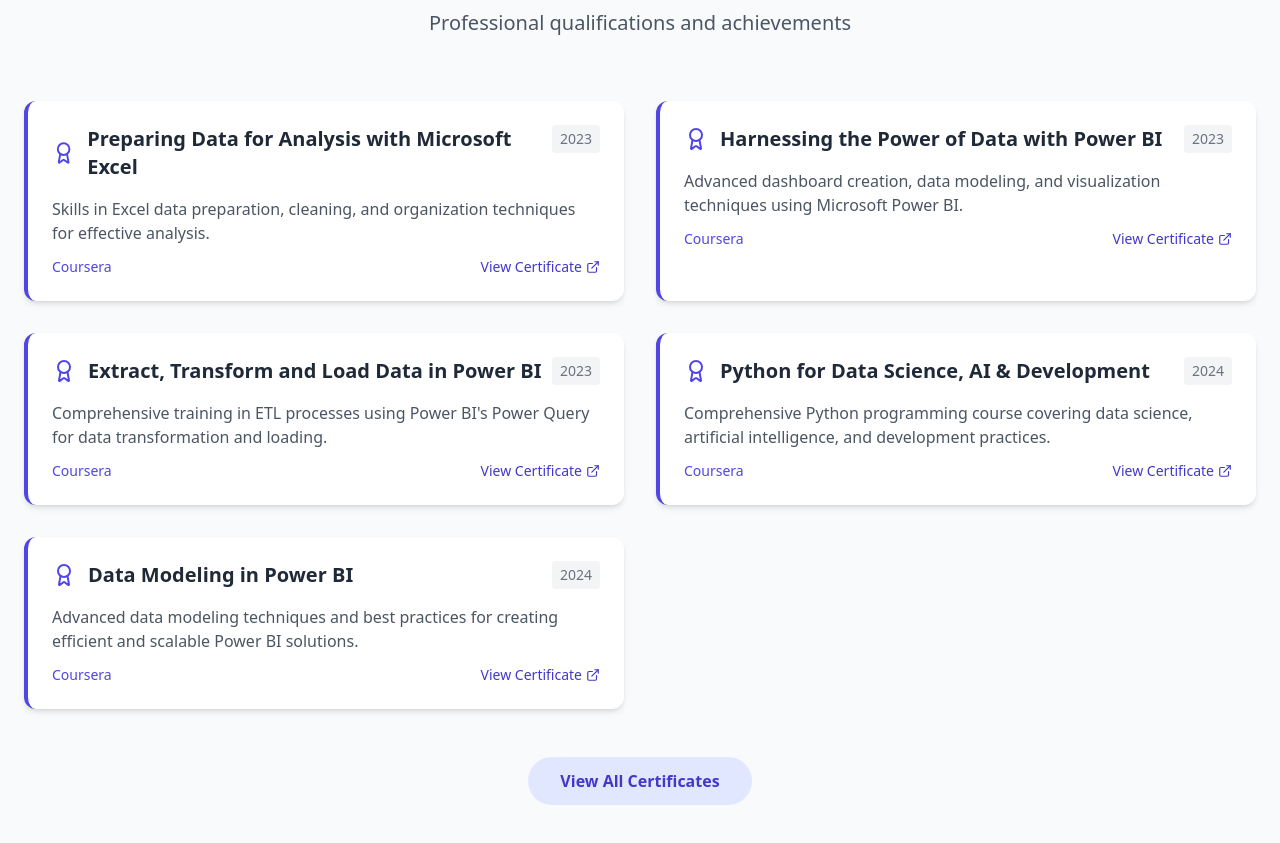
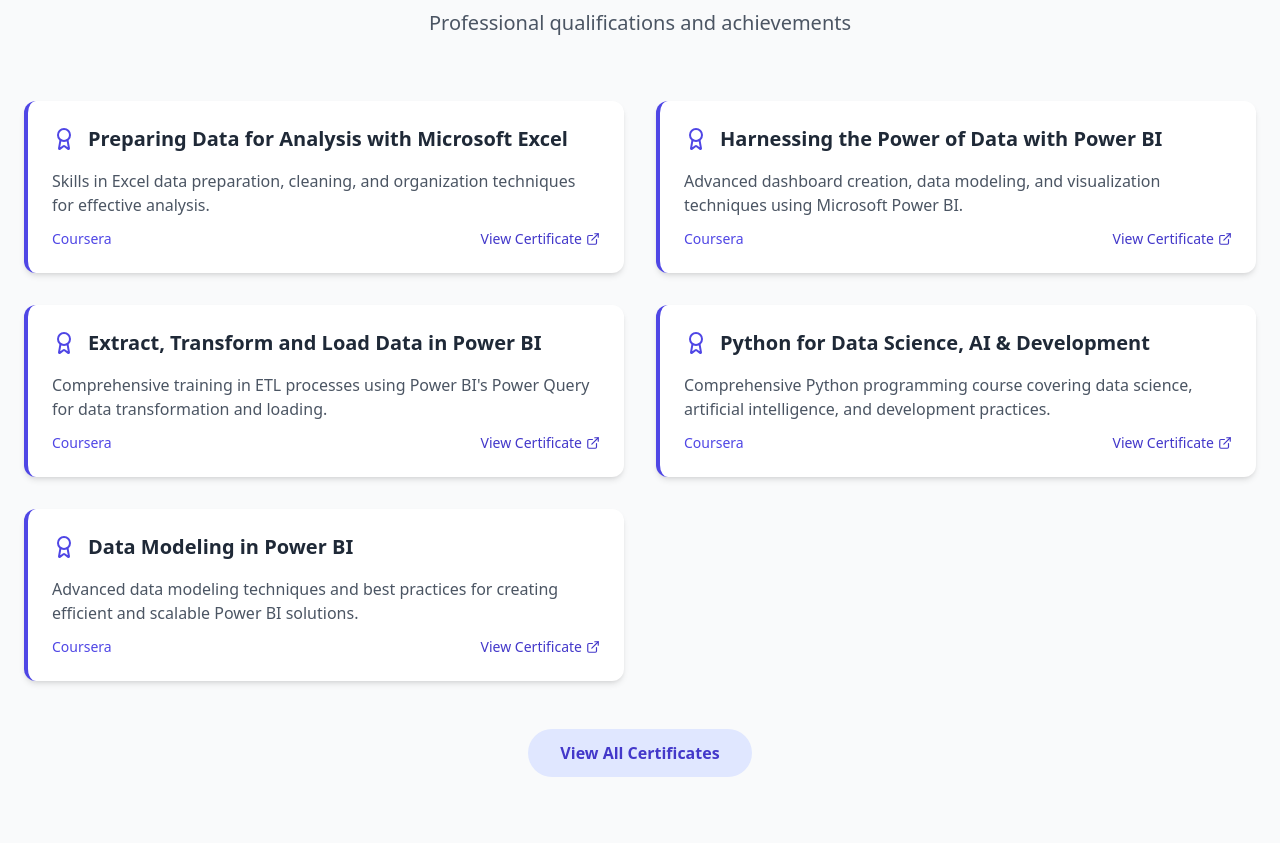
Before and after one commit to chanuka21/chanukagunasekara-data, a React (Vite) app: page / in a window 1280 px wide. Shown: the part 4660-5503 px from the top of the page. Built offline with nearby package versions, Linux system fonts and the light colour scheme.

Commit message:
Remove certificate year
Removed the year from the certificate display in the Certificates component.

```diff
--- a/src/components/Certificates.tsx
+++ b/src/components/Certificates.tsx
@@ -56,14 +56,9 @@ const Certificates = () => {
               key={index}
               className="bg-white p-6 rounded-xl shadow-md hover:shadow-lg transition-all duration-300 border-l-4 border-indigo-600"
             >
-              <div className="flex justify-between items-start mb-4">
-                <div className="flex items-center gap-3">
-                  <Award className="text-indigo-600" size={24} />
-                  <h3 className="text-xl font-bold text-gray-800">{cert.title}</h3>
-                </div>
-                <span className="text-sm font-medium text-gray-500 bg-gray-100 px-2 py-1 rounded">
-                  {cert.date}
-                </span>
+              <div className="flex items-center gap-3 mb-4">
+                <Award className="text-indigo-600" size={24} />
+                <h3 className="text-xl font-bold text-gray-800">{cert.title}</h3>
               </div>
 
               <p className="text-gray-600 mb-3">{cert.description}</p>
```
